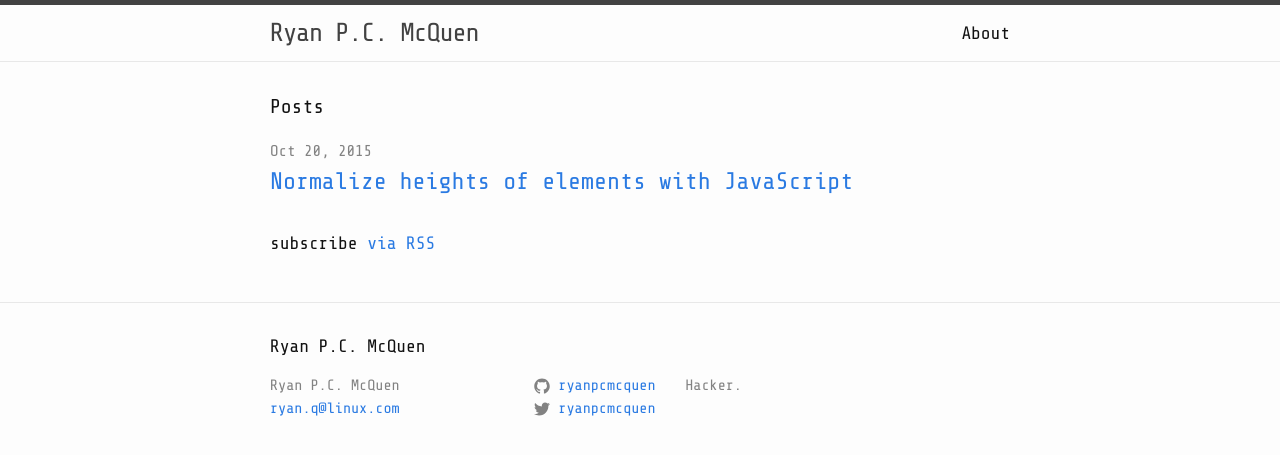
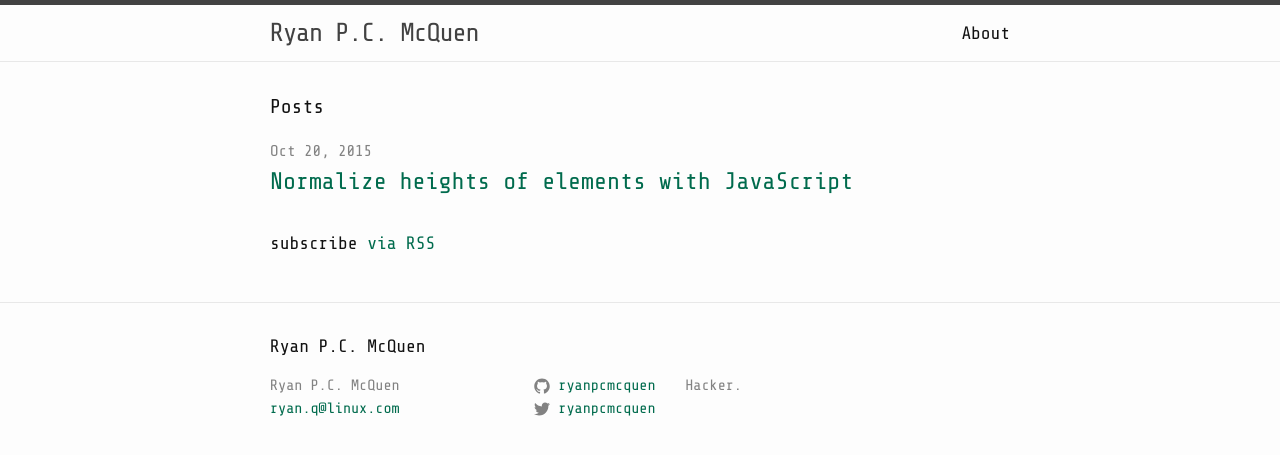
Before and after one commit to ryanpcmcquen/ryanpcmcquen.github.io, a Jekyll site: the page built from index.html, in a window 1280 px wide. Shown: the top 455 px of the page. Built offline with Jekyll 4.4.1, drawn with Linux system fonts in a browser that asks for light colours.

Commit message:
change brand color

```diff
--- a/css/main.scss
+++ b/css/main.scss
@@ -15,7 +15,10 @@ $spacing-unit:     30px;
 
 $text-color:       #111;
 $background-color: #fdfdfd;
+/* // old brand color
 $brand-color:      #2a7ae2;
+*/
+$brand-color:      #006b4d;
 
 $grey-color:       #828282;
 $grey-color-light: lighten($grey-color, 40%);
```
